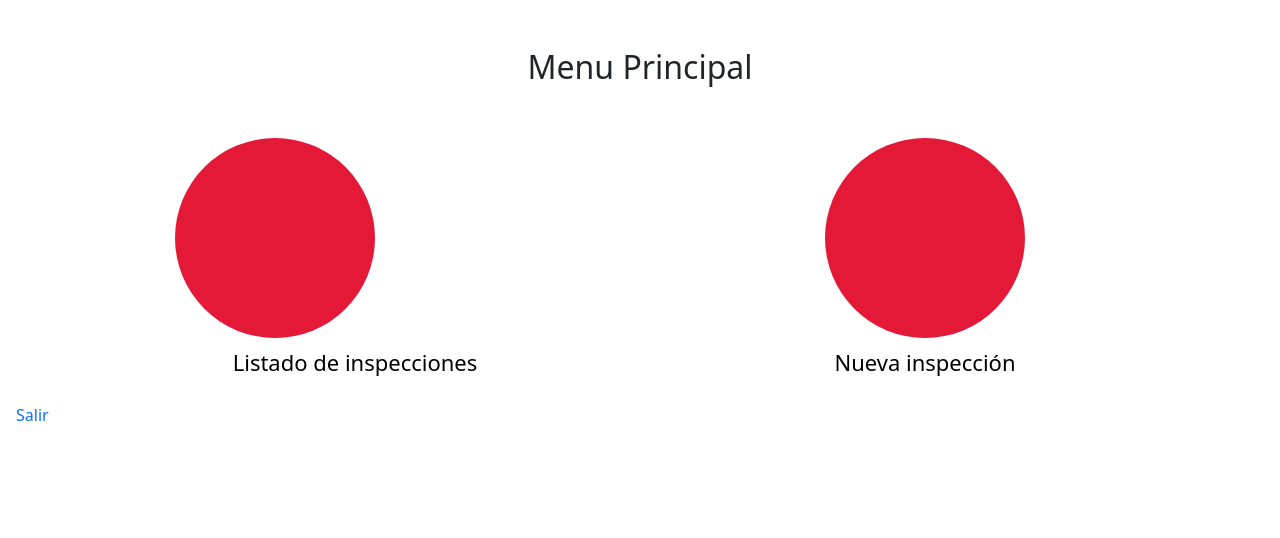
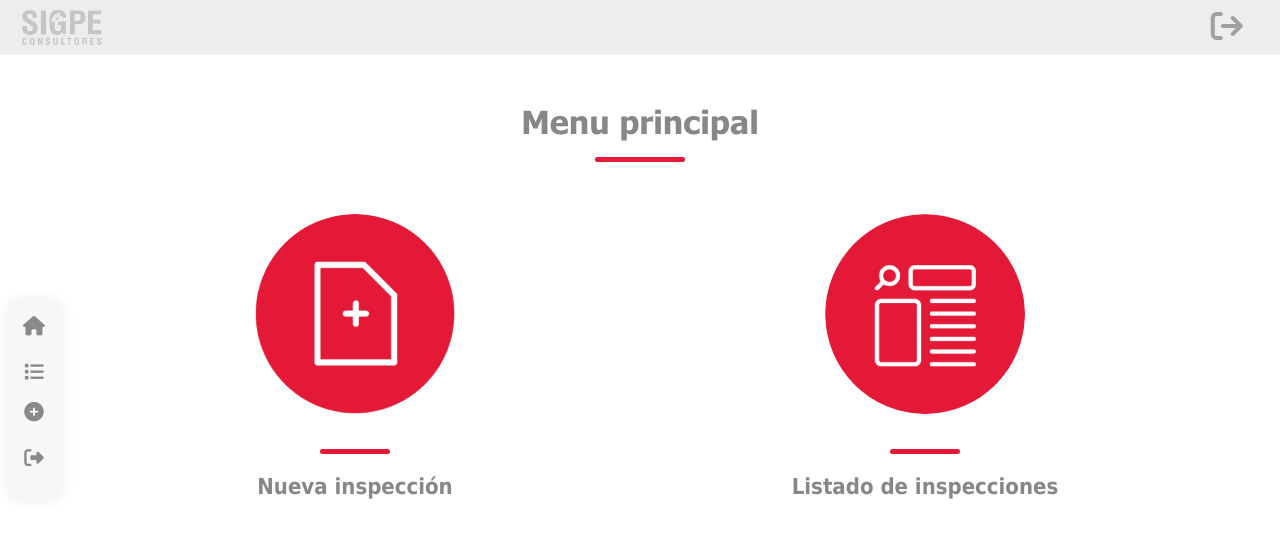
Before and after one commit to sigauxs/coperacional, a PHP site: page /cp/menu.php in a window 1280 px wide. Shown: the top 538 px of the page. Run offline with PHP 8.4, Linux system fonts and the light colour scheme; the visitor is signed in with stand-in values (Sample User, id 1); some libraries are stand-ins or nearby versions.

Commit message:
hallazgo editar

```diff
--- a/ListaHallazgos.php
+++ b/ListaHallazgos.php
@@ -53,9 +53,10 @@
 </div>
 <script>
 
+let idInspeccion = "<?php echo $idInspeccion  ?>"
 let nuevoHallazgo = document.getElementById("nuevoHallazgo");
 nuevoHallazgo.addEventListener("click",()=>{
-  window.open("./hallazgo2.php", "_blank", "toolbar=yes,scrollbars=yes,resizable=yes,top=500,left=500,width=1000,height=1000");
+  window.open("./hallazgo2.php?idInspeccion=" + idInspeccion , "_blank", "toolbar=yes,scrollbars=yes,resizable=yes,top=500,left=500,width=1000,height=1000");
 })
 
 </script>
--- a/css/navbar.css
+++ b/css/navbar.css
@@ -15,7 +15,7 @@
   margin:0px;
  text-align: center;
 font-size:20px;
-font-family: 'Strait', sans-serif;
+font-family: 'tahoma bold';
 
 }
 
@@ -145,7 +145,7 @@
 -webkit-transform:translateZ(0) scale(1,1);
 -webkit-transition:all .14s linear;
 transition:all .14s linear;
-font-family: 'Strait', sans-serif;
+font-family: 'tahoma', sans-serif;
 border-top:1px solid #f2f2f2;
 
 text-shadow: 1px 1px 1px  #fff;
@@ -171,7 +171,7 @@
 display:table-cell;
 vertical-align:middle;
 width:190px;
-font-family: 'Titillium Web', sans-serif;
+font-family: 'tahoma';
 }
 
 .main-menu .share {
@@ -228,7 +228,7 @@
 a:hover,a:focus {
 text-decoration:none;
 border-left:0px solid #F7F7F7;
-
+font-family: 'tahoma bold';
 
 
 }
@@ -299,9 +299,3 @@
 width: 100%;
 height: 100%;
 }
-@font-face {
-  font-family: 'Titillium Web';
-  font-style: normal;
-  font-weight: 300;
-  src: local('Titillium WebLight'), local('TitilliumWeb-Light'), url(http://themes.googleusercontent.com/static/fonts/titilliumweb/v2/anMUvcNT0H1YN4FII8wpr24bNCNEoFTpS2BTjF6FB5E.woff) format('woff');
-}
--- a/css/style.css
+++ b/css/style.css
@@ -5,6 +5,19 @@
 
 @import url("../css/utilidades.css");
 
+@font-face {
+    font-family: 'tahoma';
+    src: url('../assets/fonts/tahoma.ttf') format('truetype');
+    font-style: normal;
+    font-weight: normal;
+  }
+
+  @font-face {
+    font-family: 'tahoma bold';
+    src: url('../assets/fonts/tahomabd.ttf') format('truetype');
+    font-style: normal;
+    font-weight: normal;
+  }
 
 
 .useFontAwesomeFamily::placeholder { /* Most modern browsers */
@@ -15,7 +28,9 @@
 
 }
 
-
+body{
+    font-family: 'tahoma' ;
+}
 
 
 .user_icon--position-absolute{
@@ -131,3 +186,36 @@
     width: 200px !important;
     border-radius: 999px !important;
 }
+
+.head-menu{
+    font-style: normal;
+    color: #878788;
+    font-family: "tahoma bold";
+}
+
+
+/* form */
+
+.remember input:checked {
+    background-color: red;
+}
+
+input[type="checkbox"]:checked{
+background-color:red;
+}
+
+.forgot{
+    font-size: 11px;
+    color:#878788;
+    text-decoration: none;
+}
+
+.forgot:hover{
+    font-size: 11px;
+    color:#E31937;
+}
+
+.remember-text {
+    font-size: 11px !important;
+    font-weight: 100 !important;
+}
--- a/menu.php
+++ b/menu.php
@@ -30,36 +30,35 @@
 </head>
 
 <body>
-
-
+<?php include("./components/navbar.php") ?>
+<?php include("./components/brand.php") ?>
     <div class="container container-sm">
         <div class="row">
             <div class="col text-center">
-                <h2 class="my-5">Menu Principal</h2>
+                <h2 class="mt-5 head-menu">Menu principal</h2>
+                <hr class="hr_red mx-auto mb-5" style="border-radius:15px">
             </div>
         </div>
         <div class="row animate__animated animate__fadeInDown animate__slow">
-           <!-- <div class="col-sm-6 col-md-4 text-center">
+
+        <div class="col-sm-6 col-md-6 text-center">
                 <a href="./inspeccion.php" class="text-link text-link--mt">
-                    <img src="./assets/images/icon2.png" alt="iconos" class="img-menu mt-1 menu-img">
-                    <p> inicio </p>
-                </a>
+                    <img src="./assets/images/add.png" alt="iconos" class="img-menu mt-1 menu-img">
+                    <hr class="hr_red mx-auto mb-3" style="border-radius:15px; width:70px; margin-top:35px">
+                    <p class="head-listado"> Nueva inspección </p>
 
-            </div>-->
-            <div class="col-sm-6 col-md-6 text-center">
-                <a href="./inspeccion.php" class="text-link text-link--mt">
-                    <img src="./assets/images/icon2.png" alt="iconos" class="img-menu mt-1 menu-img">
-                    <img src="./assets/images/hallazgo.png" alt="">
-                    <p> Listado de inspecciones </p>
                 </a>
             </div>
+
             <div class="col-sm-6 col-md-6 text-center">
-                <a href="./inspeccion.php" class="text-link text-link--mt">
-                    <img src="./assets/images/icon2.png" alt="iconos" class="img-menu mt-1 menu-img">
+                <a href="./listaInspecciones.php" class="text-link text-link--mt">
+                    <img src="./assets/images/lista.png" alt="iconos" class="img-menu mt-1 menu-img">
+                    <hr class="hr_red mx-auto mb-3" style="border-radius:15px;  width:70px; margin-top:35px">
+                    <p class="head-listado"> Listado de inspecciones </p>
 
-                    <p> Nueva inspección </p>
                 </a>
             </div>
+
 
             <?php if(typeAdmin($tipoUsuario)){ ?>
            <!-- <div class="col-sm-6 col-md-4 text-center">
@@ -72,9 +71,7 @@
         </div>
     </div>
 
-    <div>
-        <a class="nav-link" href="client/logout.php"> Salir</a>
-    </div>
+
 
 
     <script src="https://code.jquery.com/jquery-3.6.0.min.js" integrity="sha256-/xUj+3OJU5yExlq6GSYGSHk7tPXikynS7ogEvDej/m4=" crossorigin="anonymous"></script>
```
Also changed, not shown: other parts of css/style.css (+40 -0 lines), editarInspeccion.php (+73 -6 lines), hallazgo2.php (+11 -1 lines), index.php (+36 -4 lines), server/inspeccionUpdate.php (+11 -9 lines), assets/fonts/tahoma.ttf (added), assets/fonts/tahomabd.ttf (added), assets/images/add.png (added), assets/images/lista.png (added), assets/images/login.png (added).
